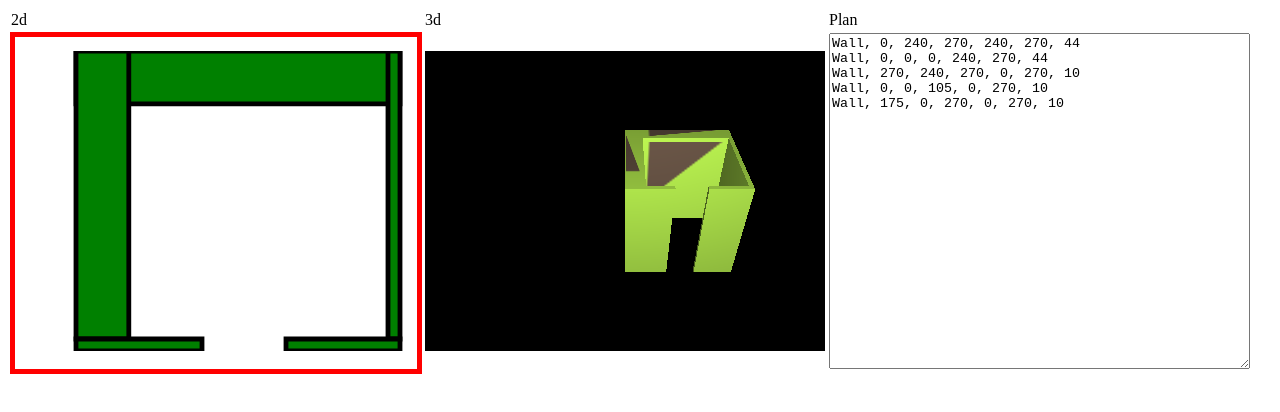
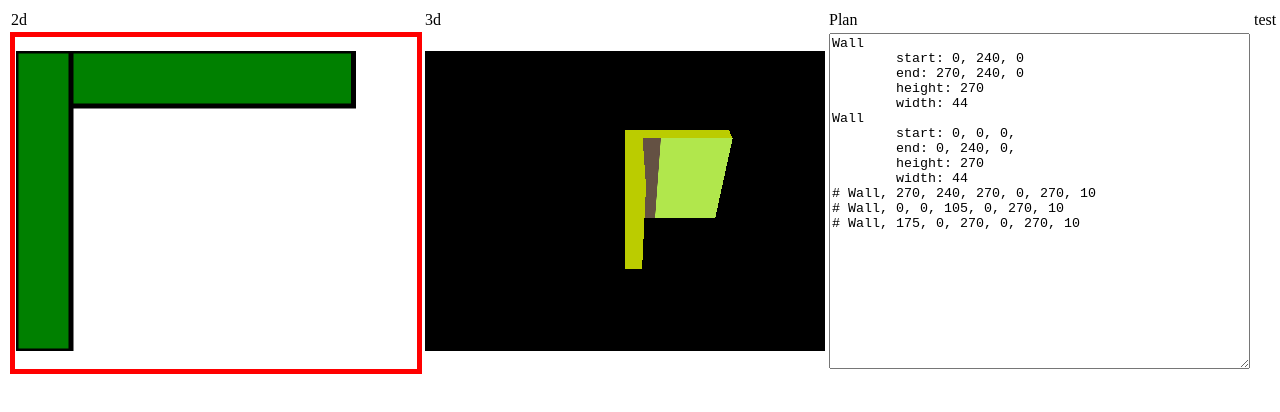
Before and after one commit to szilardhuber/home, a plain HTML site: page index.html in a window 1280 px wide. Drawn offline with Linux system fonts and the light colour scheme.

Commit message:
Changed the file format a bit.

```diff
--- a/index.html
+++ b/index.html
@@ -14,16 +14,19 @@ varying vec3 vNormal;
 varying vec3 vViewPosition;
 void main() {
  vec4 tColor = texture2D( texture, vUv );
- vec4 tColor2 = texture2D( texture2, vUv );
- // hack in a fake pointlight at camera location, plus ambient
- vec3 normal = normalize( vNormal );
- vec3 lightDir = normalize( vViewPosition );
- float dotProduct = max( dot( normal, lightDir ), 0.0 ) + 0.2;
- gl_FragColor = vec4( mix( tColor.rgb, tColor2.rgb, tColor2.a ), 1.0 ) * dotProduct;
+ gl_FragColor = tColor;
 }
 
-</script></head><body><table><tr><td>2d</td><td>3d</td><td>Plan</td></tr><tr><td style="border:5px solid red;"><span id="floorplan"></span></td><td><span id="container"></span></td><td><span><textarea id="text" rows="22" cols="50">Wall, 0, 240, 270, 240, 270, 44
-Wall, 0, 0, 0, 240, 270, 44
-Wall, 270, 240, 270, 0, 270, 10
-Wall, 0, 0, 105, 0, 270, 10
-Wall, 175, 0, 270, 0, 270, 10</textarea></span></td></tr></table></body></html>
+</script></head><body><table><tr><td>2d</td><td>3d</td><td>Plan</td><td>test</td></tr><tr><td style="border:5px solid red;"><span id="floorplan"></span></td><td><span id="container"></span></td><td><span><textarea id="text" rows="22" cols="50">Wall
+	start: 0, 240, 0
+	end: 270, 240, 0
+	height: 270
+	width: 44
+Wall
+	start: 0, 0, 0,
+	end: 0, 240, 0,
+	height: 270
+	width: 44
+# Wall, 270, 240, 270, 0, 270, 10
+# Wall, 0, 0, 105, 0, 270, 10
+# Wall, 175, 0, 270, 0, 270, 10</textarea></span></td></tr></table></body></html>
--- a/index.js
+++ b/index.js
@@ -1,5 +1,75 @@
 (function() {
-  var Plan, Wall;
+  var Parser, Plan, Wall;
+
+  Parser = (function() {
+    function Parser(text) {
+      var groupname, i, line, object, tokens, _i, _len, _ref;
+      this.count = 0;
+      this.built = 0;
+      this.objects = [];
+      this.lines = text.split('\n');
+      _ref = this.lines;
+      for (i = _i = 0, _len = _ref.length; _i < _len; i = ++_i) {
+        line = _ref[i];
+        line = line.trim();
+        if (line.toLowerCase().substring(0, 2) === '# ') {
+          groupname = line.substring(2, line.length);
+          console.log("New group start here " + groupname);
+        }
+        if (line.trim().toLowerCase() === 'wall') {
+          if (typeof object !== "undefined" && object !== null) {
+            this.objects.push(object);
+          }
+          this.count++;
+          object = [];
+          object['type'] = 'wall';
+        } else if (object != null) {
+          tokens = line.split(':');
+          if (tokens.length === 2) {
+            object[tokens[0].trim()] = tokens[1].trim();
+          }
+        }
+      }
+      if (object != null) {
+        this.objects.push(object);
+      }
+    }
+
+    Parser.prototype.ended = function() {
+      return this.built >= this.count;
+    };
+
+    Parser.prototype.get = function() {
+      var coords, endx, endy, height, object, startx, starty, width;
+      object = this.objects[this.built];
+      switch (object['type']) {
+        case 'wall':
+          this.built++;
+          if (object['start'] != null) {
+            coords = object['start'].split(',');
+            startx = parseFloat(coords[0].trim());
+            starty = parseFloat(coords[1].trim());
+          }
+          if (object['end'] != null) {
+            coords = object['end'].split(',');
+            endx = parseFloat(coords[0].trim());
+            endy = parseFloat(coords[1].trim());
+          }
+          if (object['height'] != null) {
+            height = parseFloat(object['height'].trim());
+          }
+          if (object['width'] != null) {
+            width = parseFloat(object['width'].trim());
+          }
+          if ((startx != null) && (starty != null) && (endx != null) && (endy != null) && (height != null) && (width != null)) {
+            return new Wall(startx, starty, endx, endy, height, width);
+          }
+      }
+    };
+
+    return Parser;
+
+  })();
 
   Plan = (function() {
     var ASPECT, FAR, HEIGHT, NEAR, VIEW_ANGLE, WIDTH;
@@ -33,15 +103,7 @@
       this.stage = new Kinetic.Stage({
         container: floorplan,
         width: WIDTH,
-        height: HEIGHT,
-        scale: {
-          x: 1,
-          y: -1
-        },
-        offset: {
-          x: -50,
-          y: 250
-        }
+        height: HEIGHT
       });
       this.layer = new Kinetic.Layer;
       this.stage.add(this.layer);
@@ -114,25 +176,7 @@
   })();
 
   $(function() {
-    var $container, ASPECT, FAR, HEIGHT, NEAR, VIEW_ANGLE, WIDTH, generateTexture, plan;
-    generateTexture = function() {
-      var canvas, centerX, centerY, context, radius, size;
-      size = 256;
-      canvas = document.createElement("canvas");
-      canvas.width = size;
-      canvas.height = size;
-      context = canvas.getContext("2d");
-      context.fillStyle = "rgba( 255, 204, 102, 1 )";
-      context.fillRect(0, 0, size, size);
-      centerX = size / 2;
-      centerY = size / 2;
-      radius = size / 4;
-      context.beginPath();
-      context.arc(centerX, centerY, radius, 0, 2 * Math.PI, false);
-      context.fillStyle = "rgba( 51, 102, 153, 1 )";
-      context.fill();
-      return canvas;
-    };
+    var $container, ASPECT, FAR, HEIGHT, NEAR, VIEW_ANGLE, WIDTH, plan;
     WIDTH = 400;
     HEIGHT = 300;
     VIEW_ANGLE = 45;
@@ -157,17 +201,12 @@
       return plan.renderer.render(plan.scene, plan.camera);
     });
     $('#text').change(function(event) {
-      var content, line, lines, object, tokens, _i, _len;
+      var content, parser;
       plan.reset();
       content = event.target.value;
-      lines = content.split('\n');
-      for (_i = 0, _len = lines.length; _i < _len; _i++) {
-        line = lines[_i];
-        tokens = line.split(',');
-        if (tokens[0].trim().toLowerCase() === 'wall') {
-          object = new Wall(parseInt(tokens[1].trim()), parseInt(tokens[2].trim()), parseInt(tokens[3].trim()), parseInt(tokens[4].trim()), parseInt(tokens[5].trim()), parseInt(tokens[6].trim()));
-          plan.add(object);
-        }
+      parser = new Parser(content);
+      while (!parser.ended()) {
+        plan.add(parser.get());
       }
       return plan.fitToScreen();
     });
@@ -203,21 +242,19 @@
       });
       materials = [
         new THREE.MeshBasicMaterial({
-          color: 0xAACC00
-        }), new THREE.MeshBasicMaterial({
-          color: 0xCCCC00
+          color: 0xBBCC00
         }), new THREE.MeshBasicMaterial({
           color: 0xBBCC00
         }), new THREE.MeshBasicMaterial({
-          color: 0xAACC00
+          color: 0xBBCC00
         }), new THREE.MeshBasicMaterial({
-          color: 0xCC0000
-        }), new THREE.MeshBasicMaterial({
+          color: 0xBBCC00
+        }), material, new THREE.MeshBasicMaterial({
           color: 0xCCCC00
         })
       ];
       sphereMaterial = new THREE.MeshFaceMaterial(materials);
-      this.mesh = new THREE.Mesh(new THREE.CubeGeometry(this.length(), this.height, this.width), material);
+      this.mesh = new THREE.Mesh(new THREE.CubeGeometry(this.length(), this.height, this.width), sphereMaterial);
       this.mesh.rotation.y = Math.atan((this.endy - this.starty) / (this.endx - this.startx));
       endx2 = this.endx + this.width * Math.sin(this.mesh.rotation.y);
       endy2 = this.endy - this.width * Math.cos(this.mesh.rotation.y);
@@ -247,24 +284,69 @@
     	Wall, 221, 0, 221, -60, 270, 10
     # BEDROOM
            Wall, 315, -150, 315, -536, 270, 10
+
+
+    	# OUTER WALLS
+    	## height: 270
+    	## width: 44
+    	## right.color: #B1E74C
+    	## start.z: 0
+    	## end.z: 0
+    	Wall
+    		start: 0, -580
+    		end: 0, 240
+    	Wall
+    		start: 44, 240
+    		end: 990, 240
+    	Wall
+    		start: 990, -580
+    		end: 990, 240
+    	Wall
+    		start: 44, -536
+    		end: 990, -536
+
+    	# BATHROOM
+    	## height: 270
+    	## width: 10
+    	## right.color: #B1E74C
+    	## start.z: 0
+    	## end.z: 0
+    	Wall
+    		start 315, 196
+    		end: 315, -6§
+    	Wall
+    		start: 44, 10
+    		end: 137, 10
+    	Wall
+    		start: 211, 10
+    		end: 305, 10
+    	Wall
+    		start: 137, 0
+    		end: 137, -60
+    	Wall
+    		start: 221, 0
+    		end: 221, -60
+
+    	# BEDROOM
+    	Wall
+    		start: 315, -150, 0
+    		end: 315, -536, 0
+    		height: 270
+    		with: 10
+    		right.color: #B1E74C
     */
 
 
     Wall.prototype.generateTexture = function() {
       var canvas, context;
       canvas = document.createElement("canvas");
-      canvas.width = this.width;
+      canvas.width = this.length();
       canvas.height = this.height;
       context = canvas.getContext("2d");
       context.fillStyle = "rgba( 177, 231, 76, 1 )";
-      context.fillRect(0, 0, this.width, this.height);
-      context.beginPath();
-      context.moveTo(10, 10);
-      context.lineTo(40, 10);
-      context.lineTo(10, 200);
-      context.lineTo(10, 10);
+      context.fillRect(0, 0, this.length(), this.height);
       context.fillStyle = "rgba( 100, 81, 67, 1 )";
-      context.fill();
+      context.fillRect(0, 0, this.length() / 3, this.height);
       return canvas;
     };
 
```
Also changed, not shown: index.src.coffee (+127 -62 lines), index.min.js (added), 1 other file.
